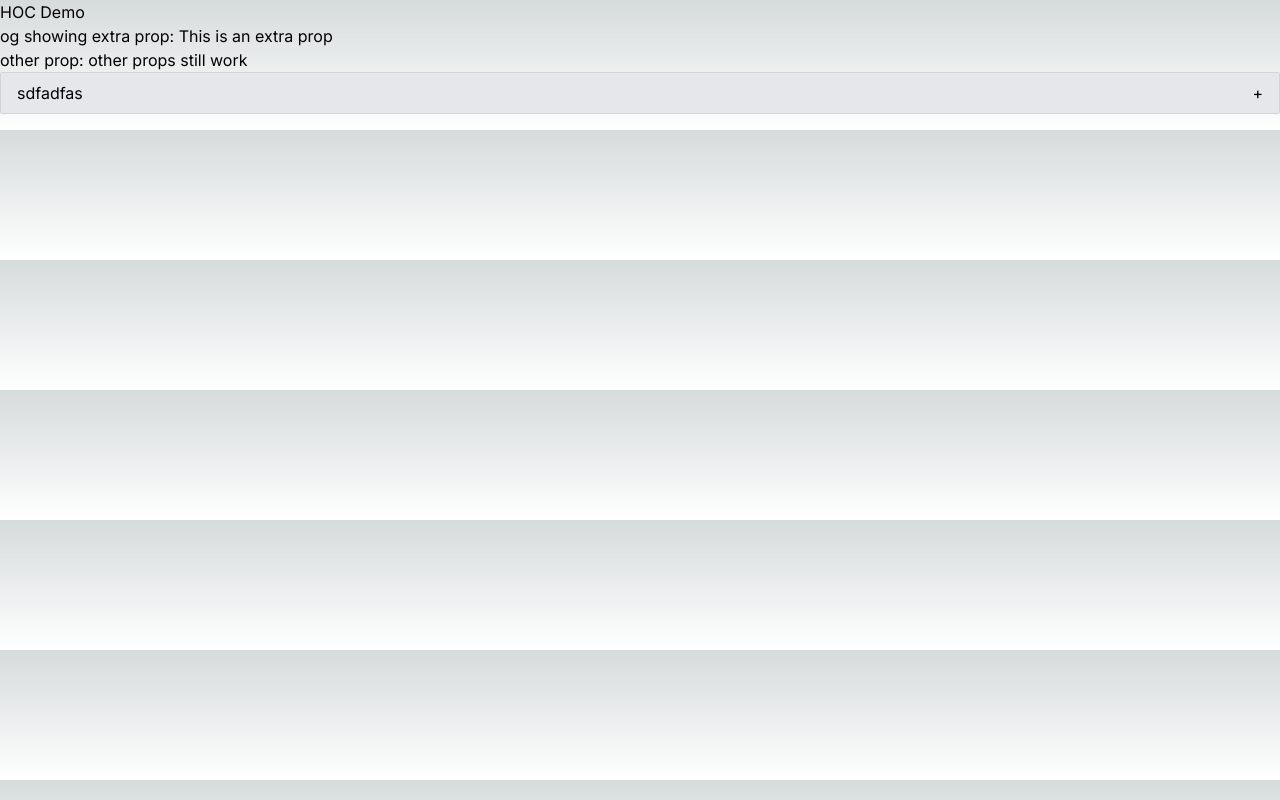
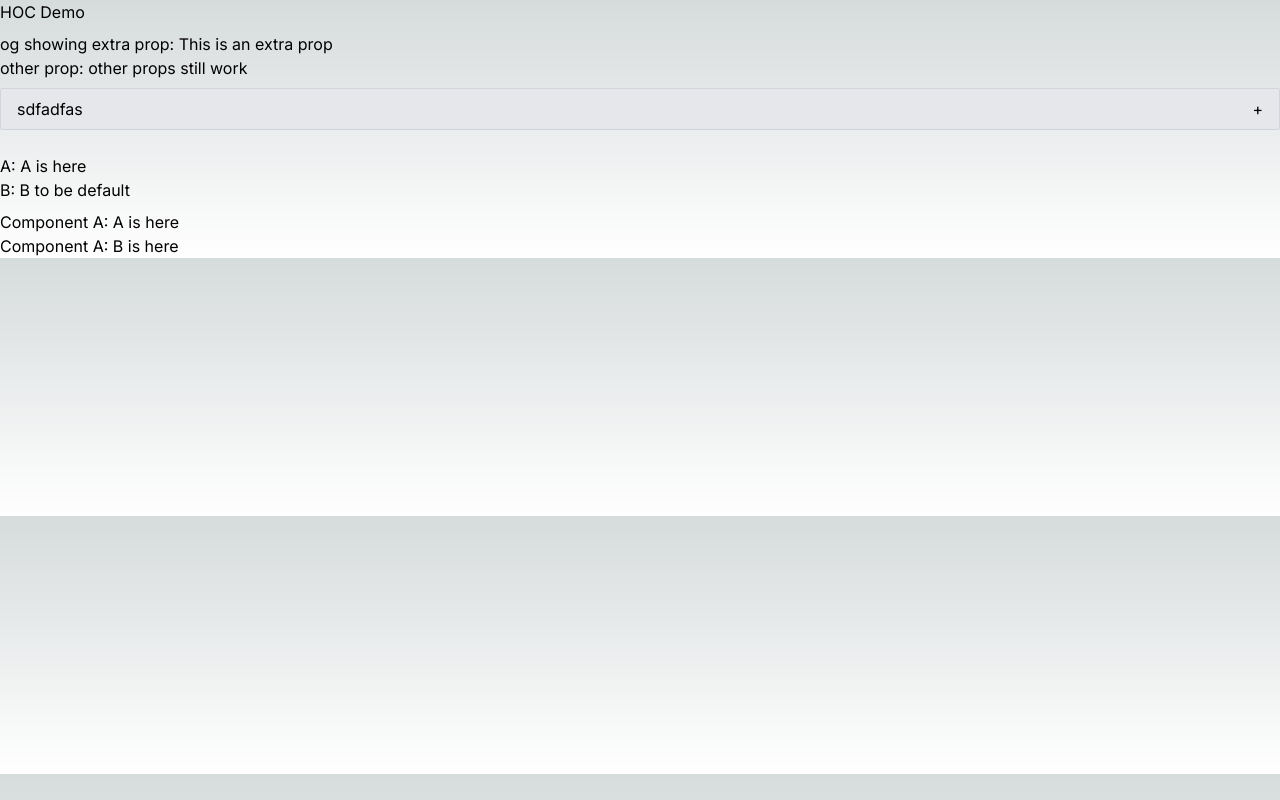
Before and after one commit to ethansnow2012/ethan_mono, a Next.js app in the folder packages/react_next_practice/: page /hocDemo in a window 1280 px wide. Built offline with nearby package versions, Linux system fonts and the light colour scheme.

Commit message:
feat: more hoc case

```diff
--- a/packages/react_next_practice/src/app/hocDemo/page.tsx
+++ b/packages/react_next_practice/src/app/hocDemo/page.tsx
@@ -2,10 +2,12 @@
 import React from 'react';
 import WrappedWithExtraProp from '@/hoc/wrapped/wrappedWithExtraProp';
 import WrappedCollapseWrapper from '@/hoc/wrapped/wrappedCollapseWrapper';
+import WrappedWithDefaultProp from '@/hoc/wrapped/wrappedWithDefaultProp';
+import WrappedAB from '@/hoc/wrapped/wrappedAB';
 
 const Page: React.FC = () => {
   return (
-    <div>
+    <div className='flex flex-col gap-2'>
       <h1>HOC Demo</h1>
       <div>
         <WrappedWithExtraProp otherProp={'other props still work'}/>
@@ -18,6 +20,12 @@ const Page: React.FC = () => {
                 dsfasdfnt</div>
         </WrappedCollapseWrapper>
       </div>
+      <div>
+        <WrappedWithDefaultProp A={'A is here'}></WrappedWithDefaultProp>
+      </div>
+      <div>
+        <WrappedAB textA={'A is here'} textB={'B is here'}></WrappedAB>
+      </div>
     </div>
   );
 };
--- /dev/null
+++ b/packages/react_next_practice/src/components/hocA.tsx
@@ -0,0 +1,11 @@
+import React from 'react';
+
+interface ComponentAProps {
+  textA: string;
+}
+
+const ComponentA: React.FC<ComponentAProps> = ({ textA }) => {
+  return <div>Component A: {textA}</div>;
+};
+
+export default ComponentA;
--- /dev/null
+++ b/packages/react_next_practice/src/components/hocB.tsx
@@ -0,0 +1,11 @@
+import React from 'react';
+
+interface ComponentAProps {
+  textB: string;
+}
+
+const ComponentA: React.FC<ComponentAProps> = ({ textB }) => {
+  return <div>Component A: {textB}</div>;
+};
+
+export default ComponentA;
--- a/packages/react_next_practice/src/components/hocOg.tsx
+++ b/packages/react_next_practice/src/components/hocOg.tsx
@@ -5,7 +5,7 @@ interface HocOgProps {
   otherProp: string;
 }
 
-const HocOg: React.FC<HocOgProps> = ({ extraProp, otherProp}) => {
+const HocOg: React.FC<HocOgProps> = ({ extraProp, otherProp }) => {
   return (
     <div>
         <div>og showing extra prop: {extraProp}</div>
--- /dev/null
+++ b/packages/react_next_practice/src/components/hocUnwrappedOg.tsx
@@ -0,0 +1,19 @@
+import React from 'react';
+
+interface hocUnwrappedOgProps {
+  A: string;
+  B: string;
+}
+
+const hocUnwrappedOg: React.FC<hocUnwrappedOgProps> = ({ A, B }) => {
+  return (
+    <div>
+        <div>A: {A}</div>
+        <div>B: {B}</div>
+    </div>
+
+  );
+};
+
+
+export default hocUnwrappedOg;
--- /dev/null
+++ b/packages/react_next_practice/src/hoc/withCombinedComponents.tsx
@@ -0,0 +1,23 @@
+import React from 'react';
+
+const withCombinedComponents = <P1 extends object, P2 extends object>(
+  Component1: React.ComponentType<P1>,
+  Component2: React.ComponentType<P2>
+) => {
+  const CombinedComponent: React.FC<P1 & P2> = (props) => {
+    // Destructure the props for each component
+    const { ...props1 } = props as P1;
+    const { ...props2 } = props as P2;
+
+    return (
+      <div style={{ display: 'flex', flexDirection: 'column' }}>
+        <Component1 {...props1} />
+        <Component2 {...props2} />
+      </div>
+    );
+  };
+
+  return CombinedComponent;
+};
+
+export default withCombinedComponents;
--- /dev/null
+++ b/packages/react_next_practice/src/hoc/withDefaultProps.tsx
@@ -0,0 +1,20 @@
+// src/hoc/withDefaultProps.tsx
+import React from 'react';
+
+type Without<T, K> = Pick<T, Exclude<keyof T, keyof K>>;
+
+const withDefaultProps = <P extends object, DP extends object>(
+  Component: React.ComponentType<P>,
+  defaultProps: DP
+) => {
+  type TypeWithDefaultProps = Without<P, DP> & Partial<DP>;
+
+  const WithDefaultProps: React.FC<TypeWithDefaultProps> = (props) => {
+    return <Component {...(defaultProps as DP)} {...(props as P)} />;
+  };
+
+
+  return WithDefaultProps;
+};
+
+export default withDefaultProps;
--- /dev/null
+++ b/packages/react_next_practice/src/hoc/wrapped/wrappedAB.tsx
@@ -0,0 +1,8 @@
+import React from 'react';
+import withCombinedComponents from '../withCombinedComponents';
+import ComponentA from '@/components/hocA';
+import ComponentB from '@/components/hocB';
+
+const WrappedAB = withCombinedComponents(ComponentA, ComponentB);
+
+export default WrappedAB;
--- /dev/null
+++ b/packages/react_next_practice/src/hoc/wrapped/wrappedWithDefaultProp.tsx
@@ -0,0 +1,8 @@
+// src/components/wrappedWithDefaultProp.tsx
+import React from 'react';
+import withDefaultProps from '../withDefaultProps';
+import HocUnwrappedOg from '@/components/hocUnwrappedOg';
+
+const WrappedDefaultProps = withDefaultProps(HocUnwrappedOg, {B: 'B to be default'});
+
+export default WrappedDefaultProps;
--- a/packages/react_next_practice/src/hoc/wrapped/wrappedWithExtraProp.tsx
+++ b/packages/react_next_practice/src/hoc/wrapped/wrappedWithExtraProp.tsx
@@ -1,5 +1,4 @@
 // src/components/wrappedWithExtraProp.tsx
-import React from 'react';
 import withExtraProp from '../withExtraProp';
 import HocOg from '@/components/hocOg';
 
```
Lines whose indentation alone changed are shown as unchanged.
